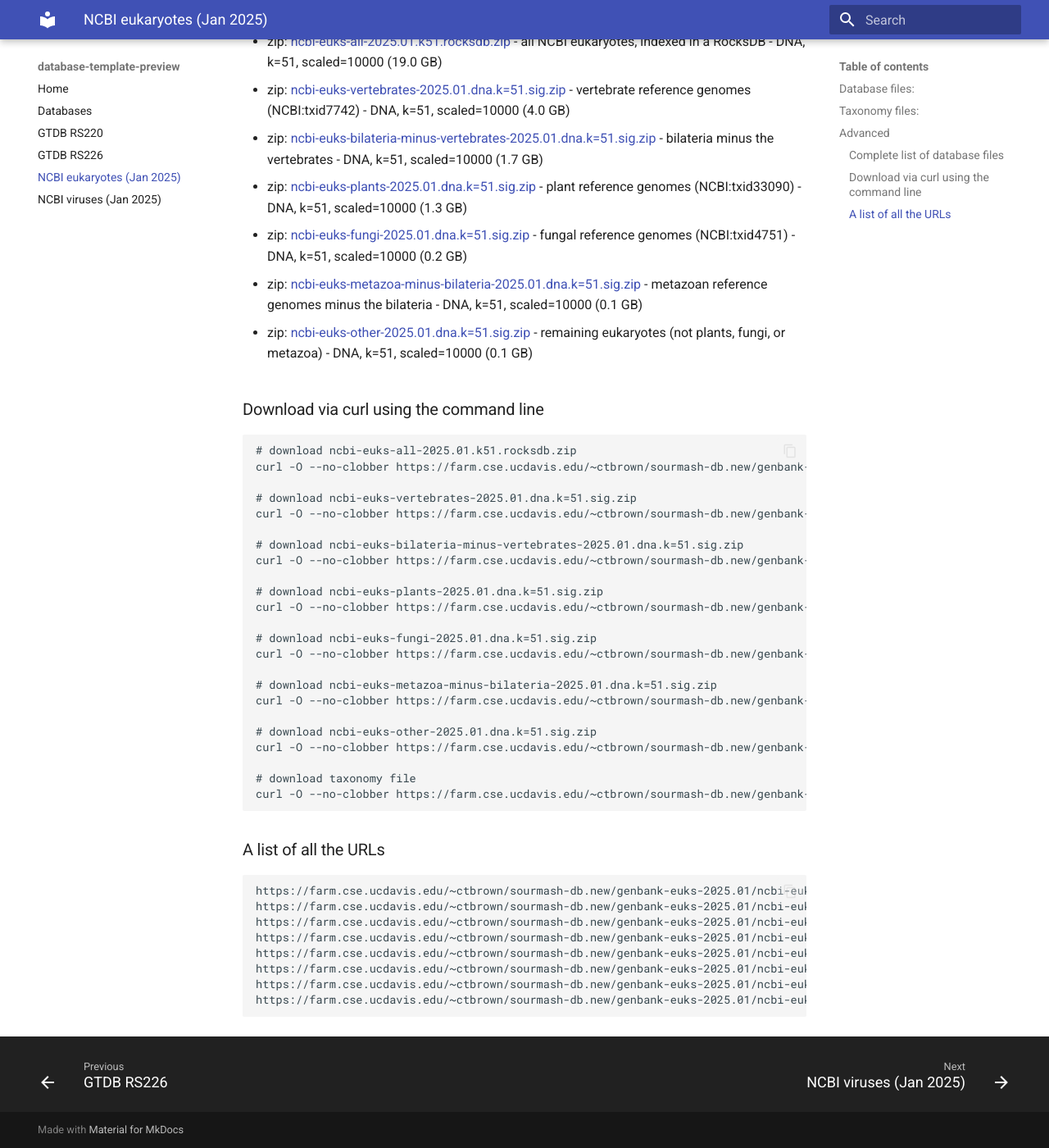
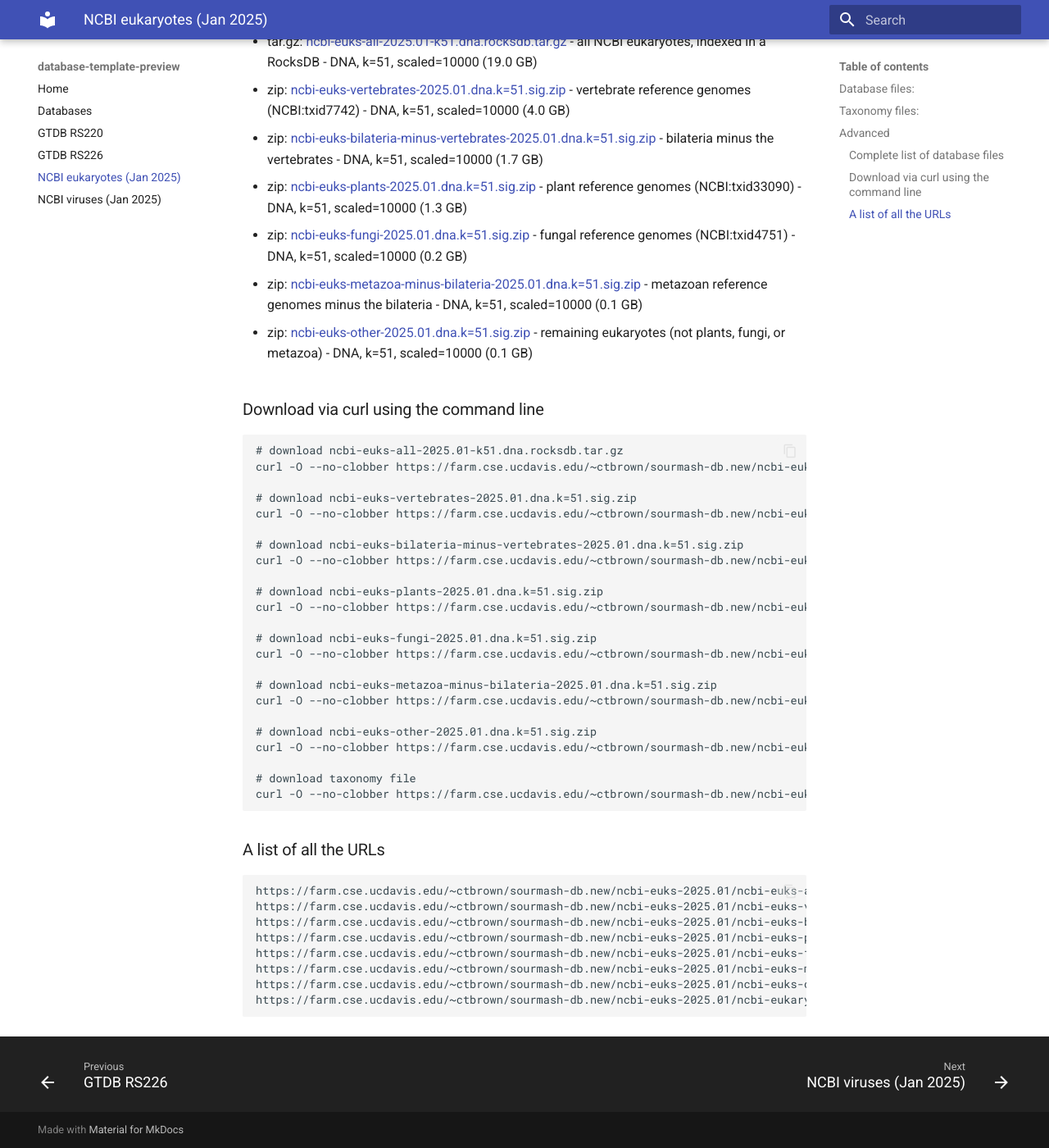
Before and after one commit to sourmash-bio/2025-sourmash-databases-doc-template, an MkDocs documentation site: the page built from preview/generated/ncbi_euks_2025_01.md, in a window 1280 px wide and 1400 px high, scrolled down 1200 px. Shown: the whole window at 82% size. Built offline with MkDocs 1.6.1 and Material for MkDocs 9.7.7, drawn with Linux system fonts in a browser that asks for light colours; some of the changed text lies outside the part shown.

Commit message:
MRG: fix names => .tar.gz

````diff
--- a/preview/generated/ncbi_euks_2025_01.md
+++ b/preview/generated/ncbi_euks_2025_01.md
@@ -14,7 +14,7 @@ Links:
 
 Indexed RocksDB collections:
 
-   * zip: [ncbi-euks-all-2025.01.k51.rocksdb.zip](https://farm.cse.ucdavis.edu/~ctbrown/sourmash-db.new/genbank-euks-2025.01/ncbi-euks-all-2025.01.k51.rocksdb.zip) - all NCBI eukaryotes, indexed in a RocksDB - DNA, k=51, scaled=10000 (19.0 GB)
+   * tar.gz: [ncbi-euks-all-2025.01-k51.dna.rocksdb.tar.gz](https://farm.cse.ucdavis.edu/~ctbrown/sourmash-db.new/ncbi-euks-2025.01/ncbi-euks-all-2025.01-k51.dna.rocksdb.tar.gz) - all NCBI eukaryotes, indexed in a RocksDB - DNA, k=51, scaled=10000 (19.0 GB)
 
 
 Note: RocksDB indexes must be unzipped before use.
@@ -22,22 +22,22 @@ Note: RocksDB indexes must be unzipped before use.
 
 Zip collections:
 
-   * zip: [ncbi-euks-vertebrates-2025.01.dna.k=51.sig.zip](https://farm.cse.ucdavis.edu/~ctbrown/sourmash-db.new/genbank-euks-2025.01/ncbi-euks-vertebrates-2025.01.dna.k=51.sig.zip) - vertebrate reference genomes (NCBI:txid7742) - DNA, k=51, scaled=10000 (4.0 GB)
+   * zip: [ncbi-euks-vertebrates-2025.01.dna.k=51.sig.zip](https://farm.cse.ucdavis.edu/~ctbrown/sourmash-db.new/ncbi-euks-2025.01/ncbi-euks-vertebrates-2025.01.dna.k=51.sig.zip) - vertebrate reference genomes (NCBI:txid7742) - DNA, k=51, scaled=10000 (4.0 GB)
 
-   * zip: [ncbi-euks-bilateria-minus-vertebrates-2025.01.dna.k=51.sig.zip](https://farm.cse.ucdavis.edu/~ctbrown/sourmash-db.new/genbank-euks-2025.01/ncbi-euks-bilateria-minus-vertebrates-2025.01.dna.k=51.sig.zip) - bilateria minus the vertebrates - DNA, k=51, scaled=10000 (1.7 GB)
+   * zip: [ncbi-euks-bilateria-minus-vertebrates-2025.01.dna.k=51.sig.zip](https://farm.cse.ucdavis.edu/~ctbrown/sourmash-db.new/ncbi-euks-2025.01/ncbi-euks-bilateria-minus-vertebrates-2025.01.dna.k=51.sig.zip) - bilateria minus the vertebrates - DNA, k=51, scaled=10000 (1.7 GB)
 
-   * zip: [ncbi-euks-plants-2025.01.dna.k=51.sig.zip](https://farm.cse.ucdavis.edu/~ctbrown/sourmash-db.new/genbank-euks-2025.01/ncbi-euks-plants-2025.01.dna.k=51.sig.zip) - plant reference genomes (NCBI:txid33090) - DNA, k=51, scaled=10000 (1.3 GB)
+   * zip: [ncbi-euks-plants-2025.01.dna.k=51.sig.zip](https://farm.cse.ucdavis.edu/~ctbrown/sourmash-db.new/ncbi-euks-2025.01/ncbi-euks-plants-2025.01.dna.k=51.sig.zip) - plant reference genomes (NCBI:txid33090) - DNA, k=51, scaled=10000 (1.3 GB)
 
-   * zip: [ncbi-euks-fungi-2025.01.dna.k=51.sig.zip](https://farm.cse.ucdavis.edu/~ctbrown/sourmash-db.new/genbank-euks-2025.01/ncbi-euks-fungi-2025.01.dna.k=51.sig.zip) - fungal reference genomes (NCBI:txid4751) - DNA, k=51, scaled=10000 (0.2 GB)
+   * zip: [ncbi-euks-fungi-2025.01.dna.k=51.sig.zip](https://farm.cse.ucdavis.edu/~ctbrown/sourmash-db.new/ncbi-euks-2025.01/ncbi-euks-fungi-2025.01.dna.k=51.sig.zip) - fungal reference genomes (NCBI:txid4751) - DNA, k=51, scaled=10000 (0.2 GB)
 
-   * zip: [ncbi-euks-metazoa-minus-bilateria-2025.01.dna.k=51.sig.zip](https://farm.cse.ucdavis.edu/~ctbrown/sourmash-db.new/genbank-euks-2025.01/ncbi-euks-metazoa-minus-bilateria-2025.01.dna.k=51.sig.zip) - metazoan reference genomes minus the bilateria - DNA, k=51, scaled=10000 (0.1 GB)
+   * zip: [ncbi-euks-metazoa-minus-bilateria-2025.01.dna.k=51.sig.zip](https://farm.cse.ucdavis.edu/~ctbrown/sourmash-db.new/ncbi-euks-2025.01/ncbi-euks-metazoa-minus-bilateria-2025.01.dna.k=51.sig.zip) - metazoan reference genomes minus the bilateria - DNA, k=51, scaled=10000 (0.1 GB)
 
-   * zip: [ncbi-euks-other-2025.01.dna.k=51.sig.zip](https://farm.cse.ucdavis.edu/~ctbrown/sourmash-db.new/genbank-euks-2025.01/ncbi-euks-other-2025.01.dna.k=51.sig.zip) - remaining eukaryotes (not plants, fungi, or metazoa) - DNA, k=51, scaled=10000 (0.1 GB)
+   * zip: [ncbi-euks-other-2025.01.dna.k=51.sig.zip](https://farm.cse.ucdavis.edu/~ctbrown/sourmash-db.new/ncbi-euks-2025.01/ncbi-euks-other-2025.01.dna.k=51.sig.zip) - remaining eukaryotes (not plants, fungi, or metazoa) - DNA, k=51, scaled=10000 (0.1 GB)
 
 
 ## Taxonomy files:
 
-* [NCBI taxonomy for eukaryotes (NCBI:txid2759) as of January 2025.](https://farm.cse.ucdavis.edu/~ctbrown/sourmash-db.new/genbank-euks-2025.01/ncbi-eukaryotes.2025.01.lineages.csv)
+* [NCBI taxonomy for eukaryotes (NCBI:txid2759) as of January 2025.](https://farm.cse.ucdavis.edu/~ctbrown/sourmash-db.new/ncbi-euks-2025.01/ncbi-eukaryotes.2025.01.lineages.csv)
 
 
 ## Advanced
@@ -49,65 +49,65 @@ Zip collections:
 
 Files:
 
-* zip: [ncbi-euks-all-2025.01.k51.rocksdb.zip](https://farm.cse.ucdavis.edu/~ctbrown/sourmash-db.new/genbank-euks-2025.01/ncbi-euks-all-2025.01.k51.rocksdb.zip) - all NCBI eukaryotes, indexed in a RocksDB - DNA, k=51, scaled=10000 (19.0 GB)
+* tar.gz: [ncbi-euks-all-2025.01-k51.dna.rocksdb.tar.gz](https://farm.cse.ucdavis.edu/~ctbrown/sourmash-db.new/ncbi-euks-2025.01/ncbi-euks-all-2025.01-k51.dna.rocksdb.tar.gz) - all NCBI eukaryotes, indexed in a RocksDB - DNA, k=51, scaled=10000 (19.0 GB)
 
 
-* zip: [ncbi-euks-vertebrates-2025.01.dna.k=51.sig.zip](https://farm.cse.ucdavis.edu/~ctbrown/sourmash-db.new/genbank-euks-2025.01/ncbi-euks-vertebrates-2025.01.dna.k=51.sig.zip) - vertebrate reference genomes (NCBI:txid7742) - DNA, k=51, scaled=10000 (4.0 GB)
+* zip: [ncbi-euks-vertebrates-2025.01.dna.k=51.sig.zip](https://farm.cse.ucdavis.edu/~ctbrown/sourmash-db.new/ncbi-euks-2025.01/ncbi-euks-vertebrates-2025.01.dna.k=51.sig.zip) - vertebrate reference genomes (NCBI:txid7742) - DNA, k=51, scaled=10000 (4.0 GB)
 
 
-* zip: [ncbi-euks-bilateria-minus-vertebrates-2025.01.dna.k=51.sig.zip](https://farm.cse.ucdavis.edu/~ctbrown/sourmash-db.new/genbank-euks-2025.01/ncbi-euks-bilateria-minus-vertebrates-2025.01.dna.k=51.sig.zip) - bilateria minus the vertebrates - DNA, k=51, scaled=10000 (1.7 GB)
+* zip: [ncbi-euks-bilateria-minus-vertebrates-2025.01.dna.k=51.sig.zip](https://farm.cse.ucdavis.edu/~ctbrown/sourmash-db.new/ncbi-euks-2025.01/ncbi-euks-bilateria-minus-vertebrates-2025.01.dna.k=51.sig.zip) - bilateria minus the vertebrates - DNA, k=51, scaled=10000 (1.7 GB)
 
 
-* zip: [ncbi-euks-plants-2025.01.dna.k=51.sig.zip](https://farm.cse.ucdavis.edu/~ctbrown/sourmash-db.new/genbank-euks-2025.01/ncbi-euks-plants-2025.01.dna.k=51.sig.zip) - plant reference genomes (NCBI:txid33090) - DNA, k=51, scaled=10000 (1.3 GB)
+* zip: [ncbi-euks-plants-2025.01.dna.k=51.sig.zip](https://farm.cse.ucdavis.edu/~ctbrown/sourmash-db.new/ncbi-euks-2025.01/ncbi-euks-plants-2025.01.dna.k=51.sig.zip) - plant reference genomes (NCBI:txid33090) - DNA, k=51, scaled=10000 (1.3 GB)
 
 
-* zip: [ncbi-euks-fungi-2025.01.dna.k=51.sig.zip](https://farm.cse.ucdavis.edu/~ctbrown/sourmash-db.new/genbank-euks-2025.01/ncbi-euks-fungi-2025.01.dna.k=51.sig.zip) - fungal reference genomes (NCBI:txid4751) - DNA, k=51, scaled=10000 (0.2 GB)
+* zip: [ncbi-euks-fungi-2025.01.dna.k=51.sig.zip](https://farm.cse.ucdavis.edu/~ctbrown/sourmash-db.new/ncbi-euks-2025.01/ncbi-euks-fungi-2025.01.dna.k=51.sig.zip) - fungal reference genomes (NCBI:txid4751) - DNA, k=51, scaled=10000 (0.2 GB)
 
 
-* zip: [ncbi-euks-metazoa-minus-bilateria-2025.01.dna.k=51.sig.zip](https://farm.cse.ucdavis.edu/~ctbrown/sourmash-db.new/genbank-euks-2025.01/ncbi-euks-metazoa-minus-bilateria-2025.01.dna.k=51.sig.zip) - metazoan reference genomes minus the bilateria - DNA, k=51, scaled=10000 (0.1 GB)
+* zip: [ncbi-euks-metazoa-minus-bilateria-2025.01.dna.k=51.sig.zip](https://farm.cse.ucdavis.edu/~ctbrown/sourmash-db.new/ncbi-euks-2025.01/ncbi-euks-metazoa-minus-bilateria-2025.01.dna.k=51.sig.zip) - metazoan reference genomes minus the bilateria - DNA, k=51, scaled=10000 (0.1 GB)
 
 
-* zip: [ncbi-euks-other-2025.01.dna.k=51.sig.zip](https://farm.cse.ucdavis.edu/~ctbrown/sourmash-db.new/genbank-euks-2025.01/ncbi-euks-other-2025.01.dna.k=51.sig.zip) - remaining eukaryotes (not plants, fungi, or metazoa) - DNA, k=51, scaled=10000 (0.1 GB)
+* zip: [ncbi-euks-other-2025.01.dna.k=51.sig.zip](https://farm.cse.ucdavis.edu/~ctbrown/sourmash-db.new/ncbi-euks-2025.01/ncbi-euks-other-2025.01.dna.k=51.sig.zip) - remaining eukaryotes (not plants, fungi, or metazoa) - DNA, k=51, scaled=10000 (0.1 GB)
 
 
 
 ### Download via curl using the command line
 
 ```shell
-# download ncbi-euks-all-2025.01.k51.rocksdb.zip
-curl -O --no-clobber https://farm.cse.ucdavis.edu/~ctbrown/sourmash-db.new/genbank-euks-2025.01/ncbi-euks-all-2025.01.k51.rocksdb.zip
+# download ncbi-euks-all-2025.01-k51.dna.rocksdb.tar.gz
+curl -O --no-clobber https://farm.cse.ucdavis.edu/~ctbrown/sourmash-db.new/ncbi-euks-2025.01/ncbi-euks-all-2025.01-k51.dna.rocksdb.tar.gz
 
 # download ncbi-euks-vertebrates-2025.01.dna.k=51.sig.zip
-curl -O --no-clobber https://farm.cse.ucdavis.edu/~ctbrown/sourmash-db.new/genbank-euks-2025.01/ncbi-euks-vertebrates-2025.01.dna.k=51.sig.zip
+curl -O --no-clobber https://farm.cse.ucdavis.edu/~ctbrown/sourmash-db.new/ncbi-euks-2025.01/ncbi-euks-vertebrates-2025.01.dna.k=51.sig.zip
 
 # download ncbi-euks-bilateria-minus-vertebrates-2025.01.dna.k=51.sig.zip
-curl -O --no-clobber https://farm.cse.ucdavis.edu/~ctbrown/sourmash-db.new/genbank-euks-2025.01/ncbi-euks-bilateria-minus-vertebrates-2025.01.dna.k=51.sig.zip
+curl -O --no-clobber https://farm.cse.ucdavis.edu/~ctbrown/sourmash-db.new/ncbi-euks-2025.01/ncbi-euks-bilateria-minus-vertebrates-2025.01.dna.k=51.sig.zip
 
 # download ncbi-euks-plants-2025.01.dna.k=51.sig.zip
-curl -O --no-clobber https://farm.cse.ucdavis.edu/~ctbrown/sourmash-db.new/genbank-euks-2025.01/ncbi-euks-plants-2025.01.dna.k=51.sig.zip
+curl -O --no-clobber https://farm.cse.ucdavis.edu/~ctbrown/sourmash-db.new/ncbi-euks-2025.01/ncbi-euks-plants-2025.01.dna.k=51.sig.zip
 
 # download ncbi-euks-fungi-2025.01.dna.k=51.sig.zip
-curl -O --no-clobber https://farm.cse.ucdavis.edu/~ctbrown/sourmash-db.new/genbank-euks-2025.01/ncbi-euks-fungi-2025.01.dna.k=51.sig.zip
+curl -O --no-clobber https://farm.cse.ucdavis.edu/~ctbrown/sourmash-db.new/ncbi-euks-2025.01/ncbi-euks-fungi-2025.01.dna.k=51.sig.zip
 
 # download ncbi-euks-metazoa-minus-bilateria-2025.01.dna.k=51.sig.zip
-curl -O --no-clobber https://farm.cse.ucdavis.edu/~ctbrown/sourmash-db.new/genbank-euks-2025.01/ncbi-euks-metazoa-minus-bilateria-2025.01.dna.k=51.sig.zip
+curl -O --no-clobber https://farm.cse.ucdavis.edu/~ctbrown/sourmash-db.new/ncbi-euks-2025.01/ncbi-euks-metazoa-minus-bilateria-2025.01.dna.k=51.sig.zip
 
 # download ncbi-euks-other-2025.01.dna.k=51.sig.zip
-curl -O --no-clobber https://farm.cse.ucdavis.edu/~ctbrown/sourmash-db.new/genbank-euks-2025.01/ncbi-euks-other-2025.01.dna.k=51.sig.zip
+curl -O --no-clobber https://farm.cse.ucdavis.edu/~ctbrown/sourmash-db.new/ncbi-euks-2025.01/ncbi-euks-other-2025.01.dna.k=51.sig.zip
 
 # download taxonomy file
-curl -O --no-clobber https://farm.cse.ucdavis.edu/~ctbrown/sourmash-db.new/genbank-euks-2025.01/ncbi-eukaryotes.2025.01.lineages.csv
+curl -O --no-clobber https://farm.cse.ucdavis.edu/~ctbrown/sourmash-db.new/ncbi-euks-2025.01/ncbi-eukaryotes.2025.01.lineages.csv
 ```
 
 ### A list of all the URLs
 
 ```
-https://farm.cse.ucdavis.edu/~ctbrown/sourmash-db.new/genbank-euks-2025.01/ncbi-euks-all-2025.01.k51.rocksdb.zip
-https://farm.cse.ucdavis.edu/~ctbrown/sourmash-db.new/genbank-euks-2025.01/ncbi-euks-vertebrates-2025.01.dna.k=51.sig.zip
-https://farm.cse.ucdavis.edu/~ctbrown/sourmash-db.new/genbank-euks-2025.01/ncbi-euks-bilateria-minus-vertebrates-2025.01.dna.k=51.sig.zip
-https://farm.cse.ucdavis.edu/~ctbrown/sourmash-db.new/genbank-euks-2025.01/ncbi-euks-plants-2025.01.dna.k=51.sig.zip
-https://farm.cse.ucdavis.edu/~ctbrown/sourmash-db.new/genbank-euks-2025.01/ncbi-euks-fungi-2025.01.dna.k=51.sig.zip
-https://farm.cse.ucdavis.edu/~ctbrown/sourmash-db.new/genbank-euks-2025.01/ncbi-euks-metazoa-minus-bilateria-2025.01.dna.k=51.sig.zip
-https://farm.cse.ucdavis.edu/~ctbrown/sourmash-db.new/genbank-euks-2025.01/ncbi-euks-other-2025.01.dna.k=51.sig.zip
-https://farm.cse.ucdavis.edu/~ctbrown/sourmash-db.new/genbank-euks-2025.01/ncbi-eukaryotes.2025.01.lineages.csv
+https://farm.cse.ucdavis.edu/~ctbrown/sourmash-db.new/ncbi-euks-2025.01/ncbi-euks-all-2025.01-k51.dna.rocksdb.tar.gz
+https://farm.cse.ucdavis.edu/~ctbrown/sourmash-db.new/ncbi-euks-2025.01/ncbi-euks-vertebrates-2025.01.dna.k=51.sig.zip
+https://farm.cse.ucdavis.edu/~ctbrown/sourmash-db.new/ncbi-euks-2025.01/ncbi-euks-bilateria-minus-vertebrates-2025.01.dna.k=51.sig.zip
+https://farm.cse.ucdavis.edu/~ctbrown/sourmash-db.new/ncbi-euks-2025.01/ncbi-euks-plants-2025.01.dna.k=51.sig.zip
+https://farm.cse.ucdavis.edu/~ctbrown/sourmash-db.new/ncbi-euks-2025.01/ncbi-euks-fungi-2025.01.dna.k=51.sig.zip
+https://farm.cse.ucdavis.edu/~ctbrown/sourmash-db.new/ncbi-euks-2025.01/ncbi-euks-metazoa-minus-bilateria-2025.01.dna.k=51.sig.zip
+https://farm.cse.ucdavis.edu/~ctbrown/sourmash-db.new/ncbi-euks-2025.01/ncbi-euks-other-2025.01.dna.k=51.sig.zip
+https://farm.cse.ucdavis.edu/~ctbrown/sourmash-db.new/ncbi-euks-2025.01/ncbi-eukaryotes.2025.01.lineages.csv
 ```
````
Also changed, not shown: outputs/md/gtdb226.md (+15 -15 lines), outputs/md/ncbi_euks_2025_01.md (+32 -32 lines), preview/generated/gtdb226.md (+15 -15 lines), 2 other files.
